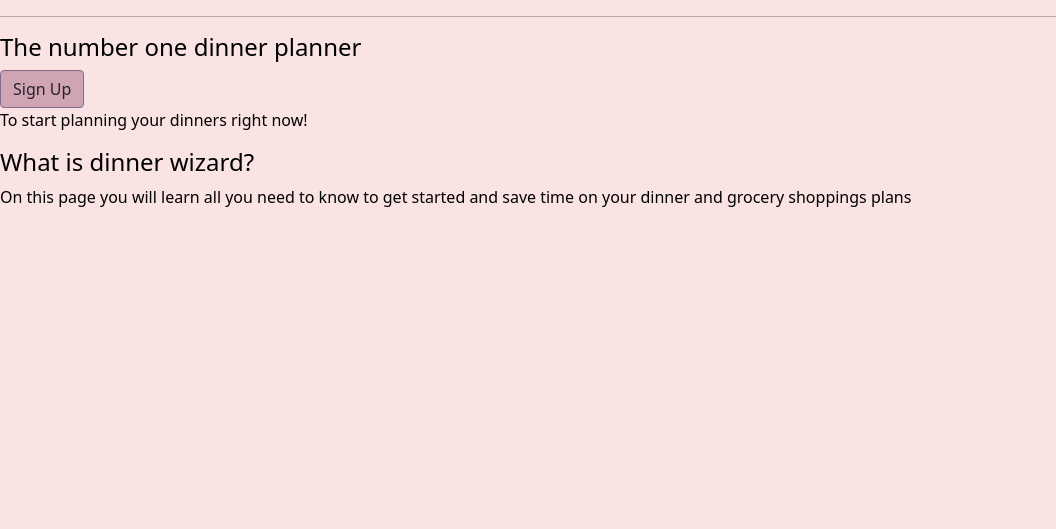
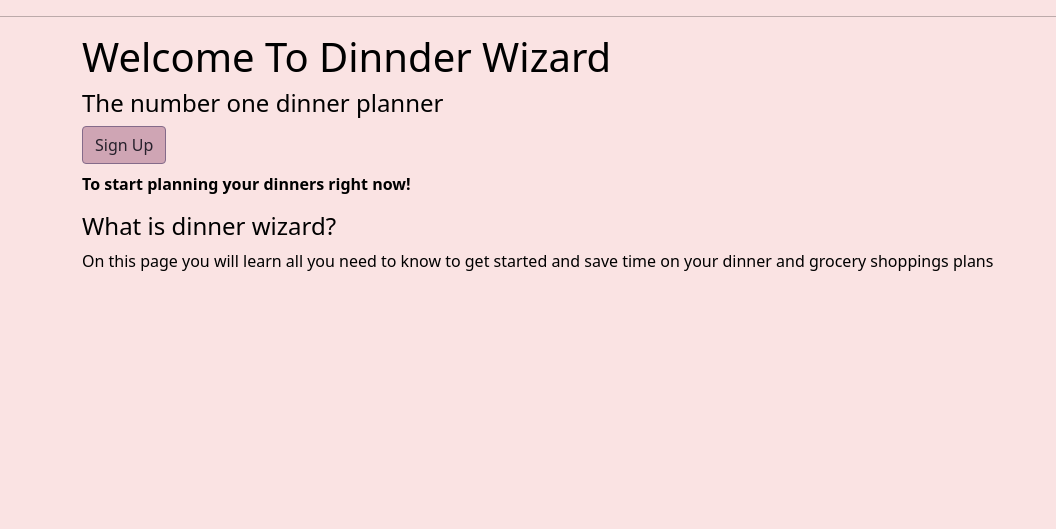
Before and after one commit to oljung/portfolio-project-4, a Django app: page /about/ in a window 1280 px wide. Shown: the part 56-585 px from the top of the page, without its empty margins (0-1056 px from the left). Run offline with Django 4.2, Linux system fonts and the light colour scheme.

Commit message:
feat: initial styling for about page

```diff
--- a/templates/about.html
+++ b/templates/about.html
@@ -1,17 +1,20 @@
 {% extends "base.html" %}
 
 {% block content %}
-
+<div class="container">
     <div class="row">
         <div class="col hero">
-        <h4 class="hero-header">The number one dinner planner</h4>
+            <h1 class="">Welcome To Dinnder Wizard</h1>
+            <h4 class="mt-2">The number one dinner planner</h4>
             <a href="{% url 'account_signup' %}" class="btn btn-success">Sign Up</a>
-        <p class="hero-text">To start planning your dinners right now!</p>
+            <p class="fw-bold mt-2">To start planning your dinners right now!</p>
         </div>
     </div>
     <div class="row">
         <h4>What is dinner wizard?</h4>
         <p>On this page you will learn all you need to know to get started and save time on your dinner and grocery shoppings plans</p>
     </div>
+</div>
+
 
 {% endblock %}
```
Lines whose indentation alone changed are shown as unchanged.
